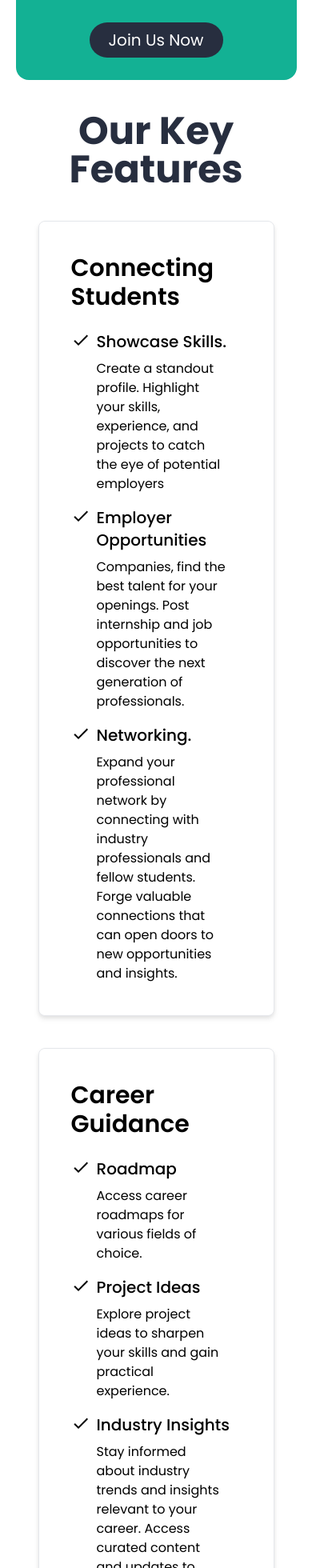
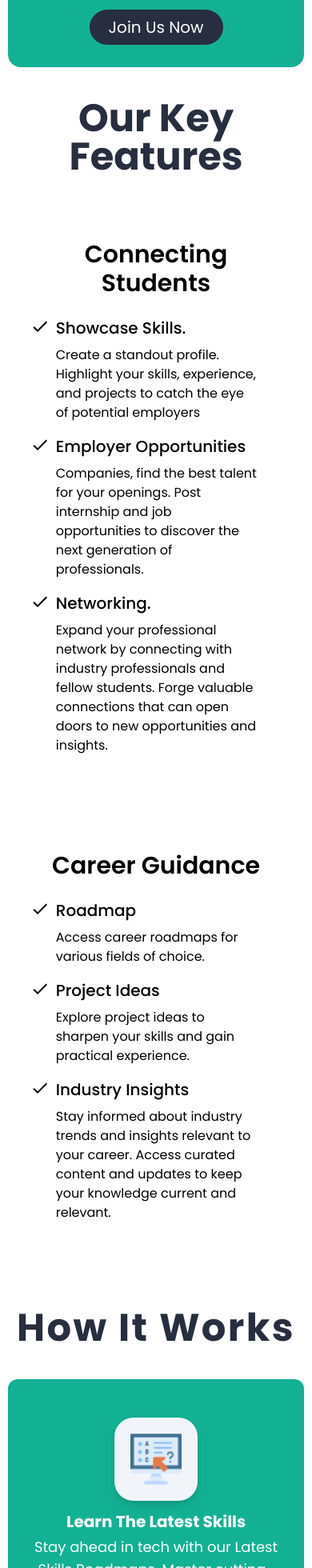
Before and after one commit to AbdelrahmanMostafa0/career-guidance-network, a Next.js app in the folder client/: page / in a window 390 px wide. Shown: the part 774-2734 px from the top of the page at 80% size. Built offline with nearby package versions, Linux system fonts and the light colour scheme; what @nextui-org/react would draw is missing.

Commit message:
home responsive

```diff
--- a/client/src/components/HomePage/Home.jsx
+++ b/client/src/components/HomePage/Home.jsx
@@ -6,7 +6,7 @@ import KeyFeatures from "./sections/KeyFeatures";
 import HowItWorks from "./sections/HowItWorks";
 const Home = () => {
   return (
-    <main className="w-[90%] mx-auto my-5">
+    <main className="w-[95%] sm:w-[90%] mx-auto my-5">
       {/* --------------------- hero Section -------------------- */}
       <HeroSection />
       <KeyFeatures />
--- a/client/src/components/HomePage/sections/HowItWorks.jsx
+++ b/client/src/components/HomePage/sections/HowItWorks.jsx
@@ -1,28 +1,28 @@
 const HowItWorks = () => {
   return (
-    <section className="my-3 p-7 space-y-10 pborder">
+    <section className="my-3 py-7 space-y-10 pborder">
       <h3 className="text-center  text-5xl font-bold text-darkBlue tracking-wider	">
         {" "}
         How It Works
       </h3>
       <div className=" flex md:flex-row flex-col items-start justify-around gap-6 bg-lightGreen rounded-xl py-10 p-5">
-        <div className="flex items-start gap-3 text-white w-full p-2 ">
+        <div className="flex sm:flex-row flex-col items-center sm:items-start gap-3 text-white w-full p-2 ">
           <div className="bg-slate-100 drop-shadow-lg p-5 rounded-3xl">
             <img src="/online-test.png" alt="" className="w-16" />
           </div>
-          <div className="space-y-1">
+          <div className="space-y-1 sm:text-start text-center">
             <h3 className="text-xl font-bold">Learn The Latest Skills</h3>
             <p className="text-lg">
-              Lorem, ipsum dolor sit amet consectetur adipisicing elit.
-              Sapiente, iusto.
+              Stay ahead in tech with our Latest Skills Roadmaps. Master
+              cutting-edge tools and trends.
             </p>
           </div>
         </div>
-        <div className="flex items-start gap-3 text-white w-full p-2">
+        <div className="flex sm:flex-row flex-col items-center sm:items-start gap-3 text-white w-full p-2">
           <div className="bg-slate-100 drop-shadow-lg p-5 rounded-3xl">
             <img src="/exam.png" alt="" className="w-20" />
           </div>
-          <div className="space-y-1">
+          <div className="space-y-1 sm:text-start text-center">
             <h3 className="text-xl font-bold">Get Ready For a Career</h3>
             <p className="text-lg">
               Discover your dream career with us as We connect talented
@@ -30,11 +30,11 @@ const HowItWorks = () => {
             </p>
           </div>
         </div>
-        <div className="flex items-start gap-3 text-white w-full p-2">
+        <div className="flex sm:flex-row flex-col items-center sm:items-start gap-3 text-white w-full p-2">
           <div className="bg-slate-100 drop-shadow-lg p-5 rounded-3xl">
             <img src="/certification.png" alt="" className="w-20" />
           </div>
-          <div className="space-y-1">
+          <div className="space-y-1 sm:text-start text-center">
             <h3 className="text-xl font-bold">Get A Job</h3>
             <p className="text-lg">
               Kickstart your career journey with us and Access tailored
--- a/client/src/components/HomePage/sections/KeyFeatures.jsx
+++ b/client/src/components/HomePage/sections/KeyFeatures.jsx
@@ -9,8 +9,10 @@ const KeyFeatures = () => {
         Our Key Features
       </h3>
       <div className="flex flex-col md:flex-row  justify-between items-stretch gap-10">
-        <div className="border md:w-1/2 p-10 rounded-lg bg-white drop-shadow-md space-y-6">
-          <h4 className="text-3xl font-semibold">Connecting Students</h4>
+        <div className="md:border md:w-1/2 py-10 md:p-10 rounded-lg bg-white md:drop-shadow-md space-y-6">
+          <h4 className="text-3xl font-semibold md:text-start text-center">
+            Connecting Students
+          </h4>
           <ul className="space-y-4">
             <li className="flex items-start gap-2">
               {" "}
@@ -50,8 +52,10 @@ const KeyFeatures = () => {
           </ul>
         </div>
         {/* --------------------------------------------------------------- */}
-        <div className="border md:w-1/2 p-10 rounded-lg bg-white drop-shadow-md space-y-6">
-          <h4 className="text-3xl font-semibold">Career Guidance</h4>
+        <div className="md:border md:w-1/2 py-10 md:p-10 rounded-lg bg-white md:drop-shadow-md space-y-6">
+          <h4 className="text-3xl font-semibold md:text-start text-center">
+            Career Guidance
+          </h4>
           <ul className="space-y-4">
             <li className="flex items-start gap-2">
               {" "}
```
